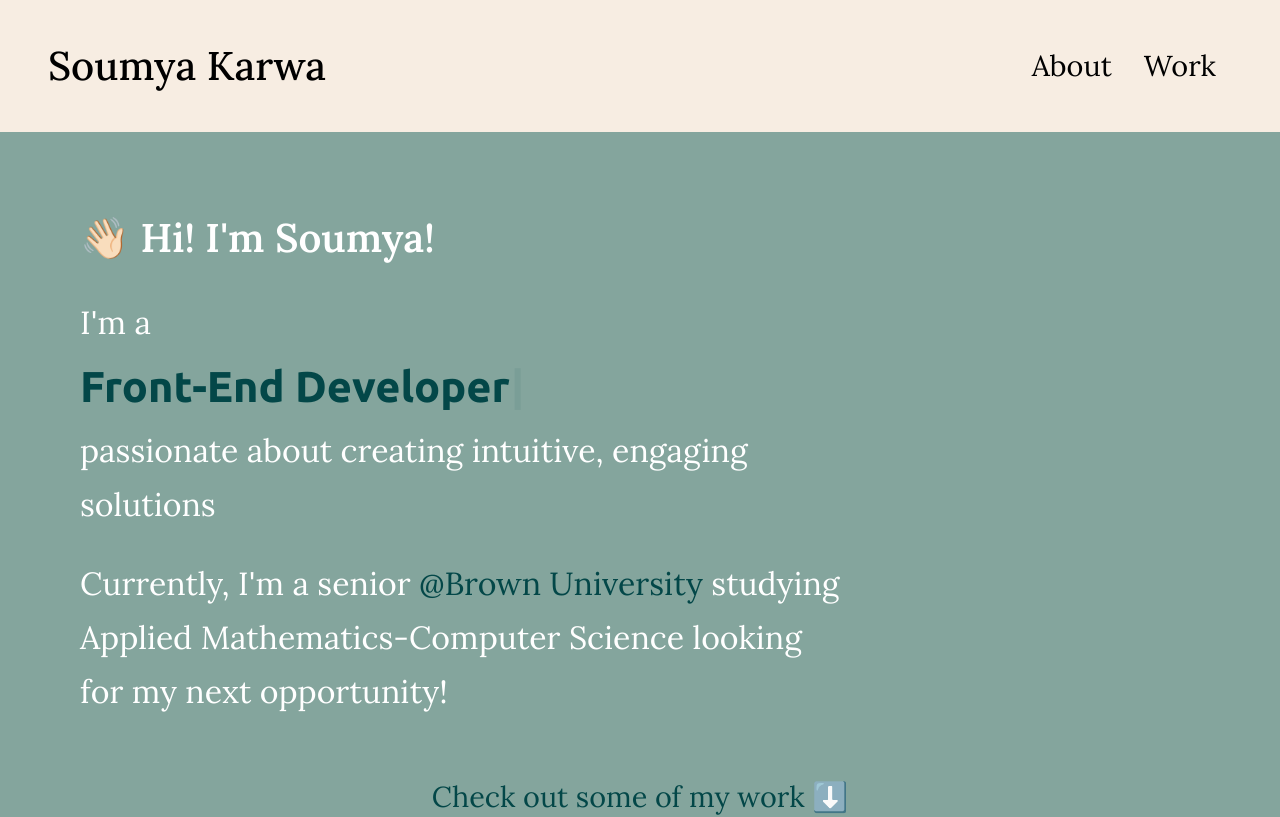
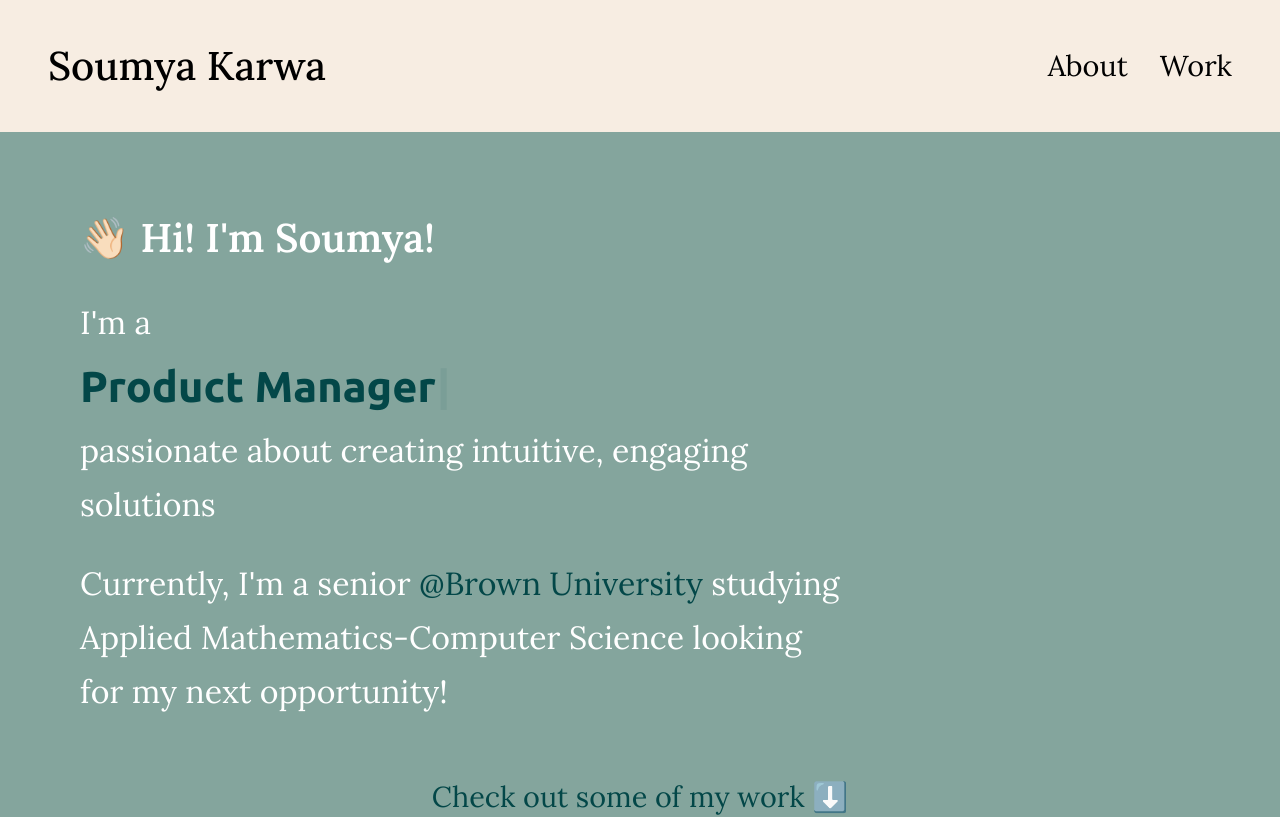
Before and after one commit to skarwa16/personal-portfolio, a React (Create React App) app: page / in a window 1280 px wide. Shown: the top 817 px of the page. Built offline with nearby package versions, Linux system fonts and the light colour scheme.

Commit message:
altering font sizes

```diff
--- a/src/components/Intro/Intro.jsx
+++ b/src/components/Intro/Intro.jsx
@@ -10,7 +10,7 @@ const Intro = () => {
             <h2 className="text-child">I'm a
             <div className="typing">
               <Typewriter options={{
-              strings: ['Product Designer', 'Front-End Developer', 'Product Manager'],
+              strings: ['Product Designer', 'Product Manager'],
               autoStart: true,
               loop: true,
               delay: 75,
--- a/src/components/Navbar/navbar.css
+++ b/src/components/Navbar/navbar.css
@@ -3,7 +3,7 @@
     width: 100vw;
     padding-top: 2rem;
     padding-left: 3rem;
-    padding-right: 4rem;
+    padding-right: 3rem;
     padding-bottom: 2rem;
     overflow: hidden;
     background: var(--color-bg-variant);
--- a/src/components/WorkExperience/workex.css
+++ b/src/components/WorkExperience/workex.css
@@ -30,6 +30,10 @@
     flex-direction: column;
     flex-wrap: wrap;
 }
+
+/* .image-container:hover {
+    background: var(--color-bg-variant);
+} */
 
 .row-1{
     display: flex;
```
